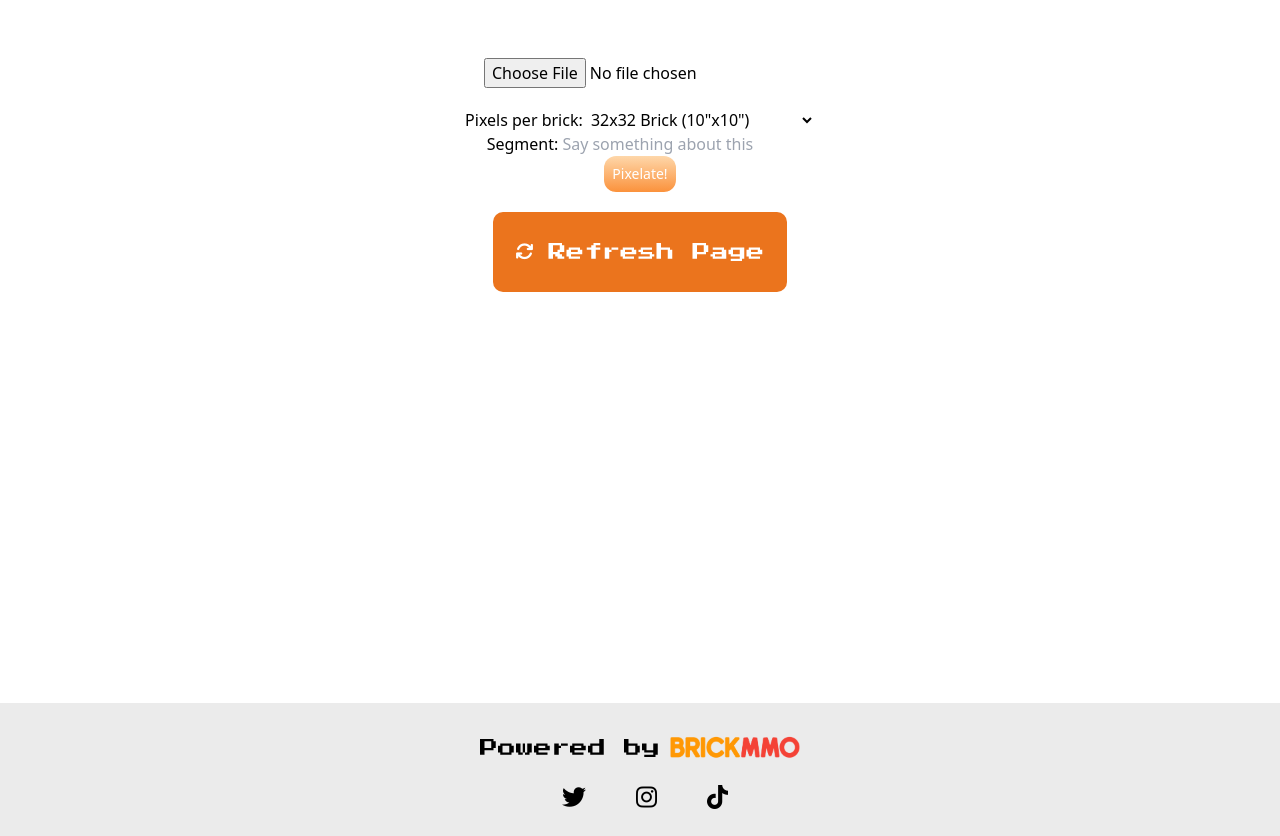
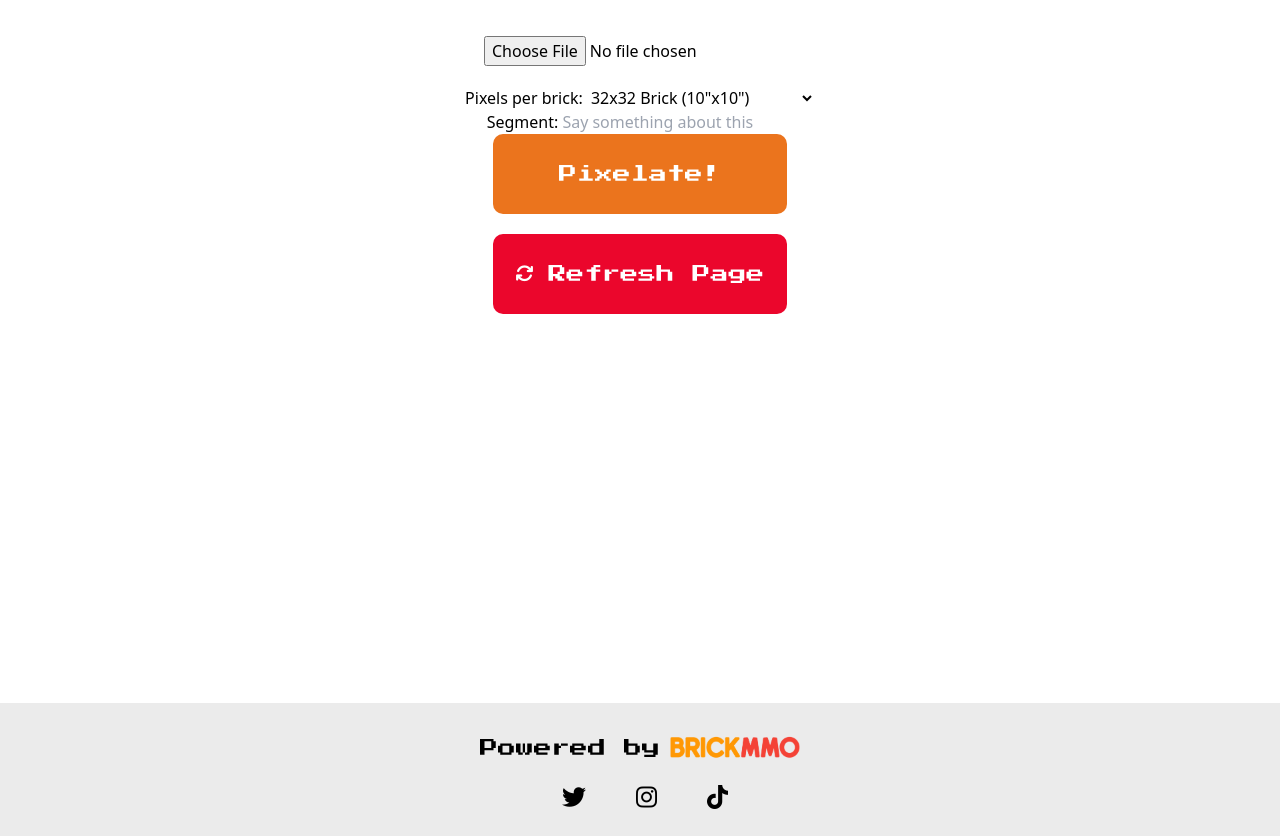
Before and after one commit to Sonnto/p2p, a React (Create React App) app in the folder frontend/: page / in a window 1280 px wide. Shown: the part 1080-1916 px from the top of the page. Built offline with nearby package versions, Linux system fonts and the light colour scheme.

Commit message:
change button styles

```diff
--- a/frontend/src/App.css
+++ b/frontend/src/App.css
@@ -190,6 +190,8 @@ p {
   margin: 5px;
 }
 
+
+
 .refresh-button {
   display: flex;
   align-items: center;
@@ -218,8 +220,22 @@ p {
   justify-content: center;
 }
 
-.refresh-button {
-  background-color: #EB741D;
+ .pixelate-button {
+  background-color: var(--pixel-orange);
+  border-radius: 10px;
+  width: 294px;
+  height: 80px;
+  display: flex;
+  align-items: center;
+  justify-content: center;
+  color: white;
+  font-family: 'Press Start 2P', cursive;
+  font-size: 18px;
+  text-decoration: none;
+}
+
+.refresh-button{
+  background-color: var(--pixel-red);
   border-radius: 10px;
   width: 294px;
   height: 80px;
--- a/frontend/src/components/Pixelate.jsx
+++ b/frontend/src/components/Pixelate.jsx
@@ -178,9 +178,8 @@ const Pixelate = () => {
 
         {errorMessage && <p className="error-message">{errorMessage}</p>}
 
-        <button
-          className="p-2 text-xs md:text-sm bg-gradient-to-b from-orange-200 to-orange-400 border border-orange-300 rounded-xl focus:outline-none focus:ring-2 focus:ring-orange-500 active:from-orange-500 text-white"
-          onClick={handlePixelate}
+        <button onClick={handlePixelate} className="pixelate-button"
+          //className="p-2 text-xs md:text-sm bg-gradient-to-b from-orange-200 to-orange-400 border border-orange-300 rounded-xl focus:outline-none focus:ring-2 focus:ring-orange-500 active:from-orange-500 text-white"
         >
           Pixelate!
         </button>
```
Also changed, not shown: 1 other file (tests, documents, lock files or other folders).
